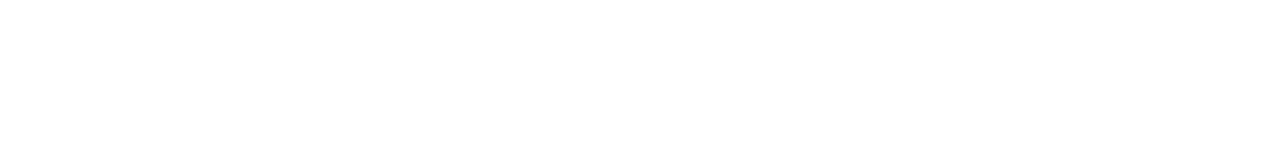
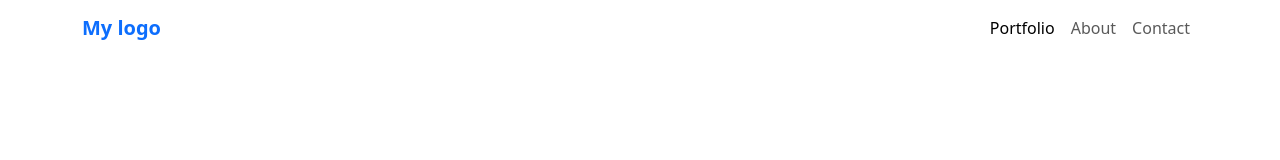
Before and after one commit to jecode93/bootstrap-portfolio-project, a website: page index.html in a window 1280 px wide. Drawn offline with nearby package versions, Linux system fonts and the light colour scheme.

Commit message:
Implement Header Section

```diff
--- a/index.html
+++ b/index.html
@@ -4,10 +4,38 @@
   <meta charset="UTF-8">
   <meta name="viewport" content="width=device-width, initial-scale=1.0">
   <link href="https://cdn.jsdelivr.net/npm/bootstrap@5.3.0/dist/css/bootstrap.min.css" rel="stylesheet" integrity="sha384-9ndCyUaIbzAi2FUVXJi0CjmCapSmO7SnpJef0486qhLnuZ2cdeRhO02iuK6FUUVM" crossorigin="anonymous">
+  <link rel="stylesheet" href="https://fonts.googleapis.com/css2?family=Material+Symbols+Outlined:opsz,wght,FILL,GRAD@20..48,100..700,0..1,-50..200" />
+  <link rel="preconnect" href="https://fonts.googleapis.com">
+<link rel="preconnect" href="https://fonts.gstatic.com" crossorigin>
+<link href="https://fonts.googleapis.com/css2?family=Poppins:ital,wght@0,100;0,200;0,300;0,400;0,500;0,600;0,700;0,800;0,900;1,100;1,200;1,300;1,400;1,500;1,600;1,700;1,800;1,900&display=swap" rel="stylesheet">
 
   <title>Portfolio</title>
 </head>
 <body>
+  <header class="header">
+    <nav class="navbar navbar-expand-lg bg-white">
+      <div class="container">
+        <a class="navbar-brand fw-bold text-primary" href="#">My logo</a>
+        <button class="navbar-toggler" type="button" data-bs-toggle="collapse" data-bs-target="#navbarNavDropdown" aria-controls="navbarNavDropdown" aria-expanded="false" aria-label="Toggle navigation">
+          <span class="navbar-toggler-icon"></span>
+        </button>
+        <div class="collapse navbar-collapse justify-content-end " id="navbarNavDropdown">
+          <ul class="navbar-nav">
+            <li class="nav-item">
+              <a class="nav-link active" aria-current="page" href="#">Portfolio</a>
+            </li>
+            <li class="nav-item">
+              <a class="nav-link" href="#">About</a>
+            </li>
+            <li class="nav-item">
+              <a class="nav-link" href="#">Contact</a>
+            </li>
+          </ul>
+        </div>
+      </div>
+    </nav>
+  </header>
+
 
 
 
--- a/styles/styles.css
+++ b/styles/styles.css
@@ -0,0 +1,3 @@
+body{
+  font-family: 'Poppins', sans-serif;
+}
```
